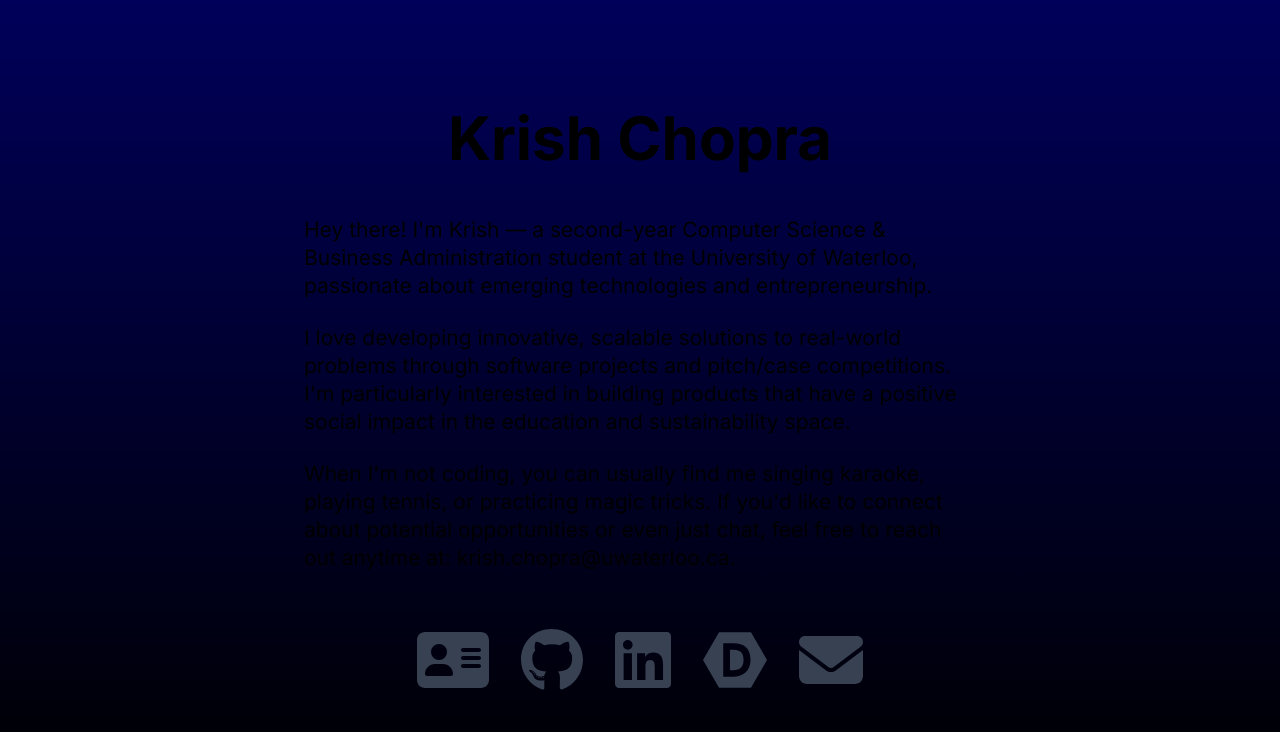
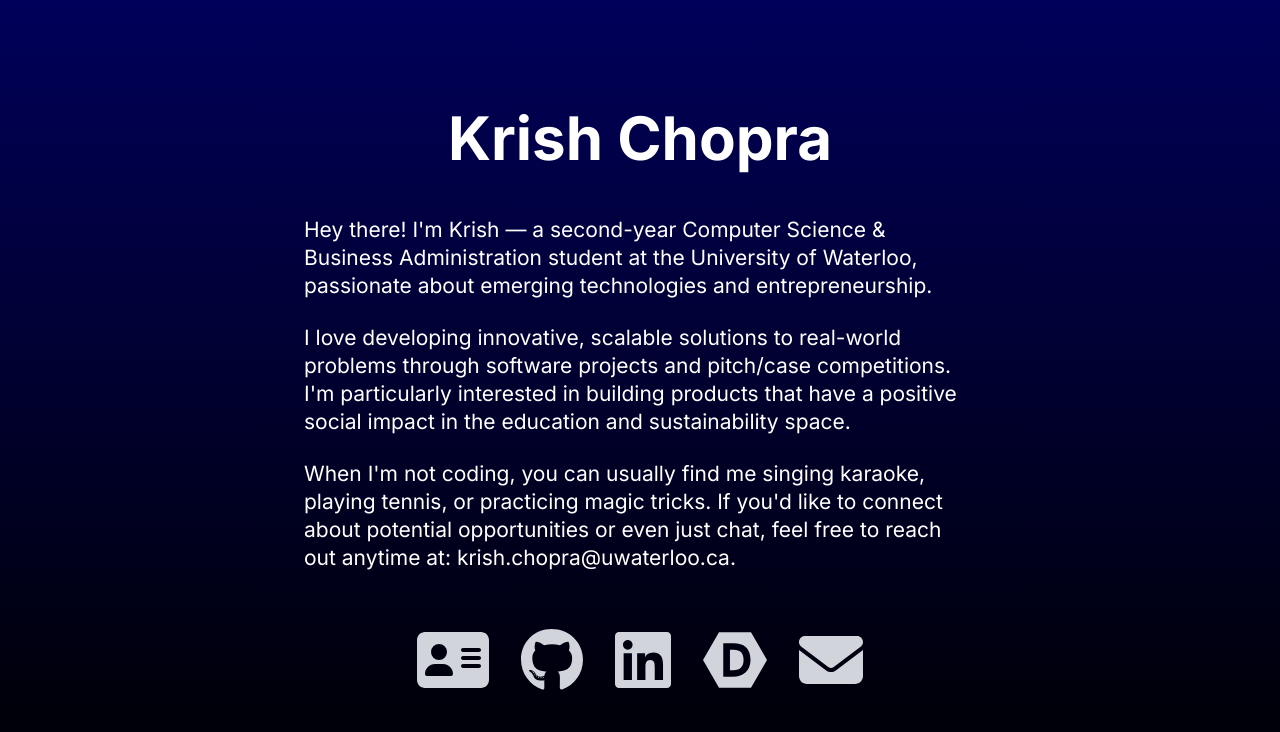
Before and after one commit to krishchopra/site, a Next.js app: page / in a window 1280 px wide. Shown: the top 732 px of the page. Built offline with nearby package versions, Linux system fonts and the light colour scheme.

Commit message:
more edits

```diff
--- a/app/globals.css
+++ b/app/globals.css
@@ -3,27 +3,20 @@
 @tailwind utilities;
 
 :root {
-  --foreground-rgb: 0, 0, 0;
+  --foreground-rgb: 255, 255, 255;
   --background-start-rgb: 0, 0, 90; /* dark blue */
   --background-end-rgb: 0, 0, 0; /* black */
 }
 
-@media (prefers-color-scheme: dark) {
-  :root {
-    --foreground-rgb: 255, 255, 255;
-    --background-start-rgb: 0, 0, 90; /* dark blue */
-    --background-end-rgb: 0, 0, 0; /* black */
-  }
-}
-
 body {
   color: rgb(var(--foreground-rgb));
-  background: linear-gradient(
+  background:
+  linear-gradient(
       to bottom,
-      transparent,
+      rgb(var(--background-start-rgb)),
       rgb(var(--background-end-rgb))
     )
-    rgb(var(--background-start-rgb));
+    rgb(var(--background-end-rgb))
 }
 
 @layer utilities {
--- a/app/page.tsx
+++ b/app/page.tsx
@@ -8,7 +8,7 @@ import DevpostIcon from "./components/DevpostIcon";
 export default function Home() {
   return (
     <main className="flex min-h-screen flex-col items-center justify-center p-12 sm:p-8">
-      <div className="w-full max-w-2xl space-y-6 text-black dark:text-white">
+      <div className="w-full max-w-2xl space-y-6 text-white">
         <h1 className="text-5xl sm:text-6xl font-bold text-center">Krish Chopra</h1>
         <p className="mb-4 pt-6 text-lg sm:text-[21px]">
           Hey there! I&apos;m Krish — a second-year Computer Science & Business
@@ -44,7 +44,7 @@ export default function Home() {
           >
             <FontAwesomeIcon
               icon={faAddressCard}
-              className="icon text-gray-700 hover:text-gray-900 dark:text-gray-300 dark:hover:text-white transition-all duration-200 ease-in-out hover:scale-110"
+              className="icon text-gray-300 hover:text-white transition-all duration-200 ease-in-out hover:scale-110"
             />
           </Link>
           <Link
@@ -54,7 +54,7 @@ export default function Home() {
           >
             <FontAwesomeIcon
               icon={faGithub}
-              className="icon text-gray-700 hover:text-gray-900 dark:text-gray-300 dark:hover:text-white transition-all duration-200 ease-in-out hover:scale-110"
+              className="icon text-gray-300 hover:text-white transition-all duration-200 ease-in-out hover:scale-110"
             />
           </Link>
           <Link
@@ -64,7 +64,7 @@ export default function Home() {
           >
             <FontAwesomeIcon
               icon={faLinkedin}
-              className="icon text-gray-700 hover:text-gray-900 dark:text-gray-300 dark:hover:text-white transition-all duration-200 ease-in-out hover:scale-110"
+              className="icon text-gray-300 hover:text-white transition-all duration-200 ease-in-out hover:scale-110"
             />
           </Link>
           <Link
@@ -72,7 +72,7 @@ export default function Home() {
             target="_blank"
             rel="noopener noreferrer"
           >
-            <DevpostIcon className="icon text-gray-700 hover:text-gray-900 dark:text-gray-300 dark:hover:text-white transition-all duration-200 ease-in-out hover:scale-110" />
+            <DevpostIcon className="icon text-gray-300 hover:text-white transition-all duration-200 ease-in-out hover:scale-110" />
           </Link>
           <Link
             href="mailto:krish.chopra@uwaterloo.ca"
@@ -81,7 +81,7 @@ export default function Home() {
           >
             <FontAwesomeIcon
               icon={faEnvelope}
-              className="icon text-gray-700 hover:text-gray-900 dark:text-gray-300 dark:hover:text-white transition-all duration-200 ease-in-out hover:scale-110"
+              className="icon text-gray-300 hover:text-white transition-all duration-200 ease-in-out hover:scale-110"
             />
           </Link>
         </div>
```
